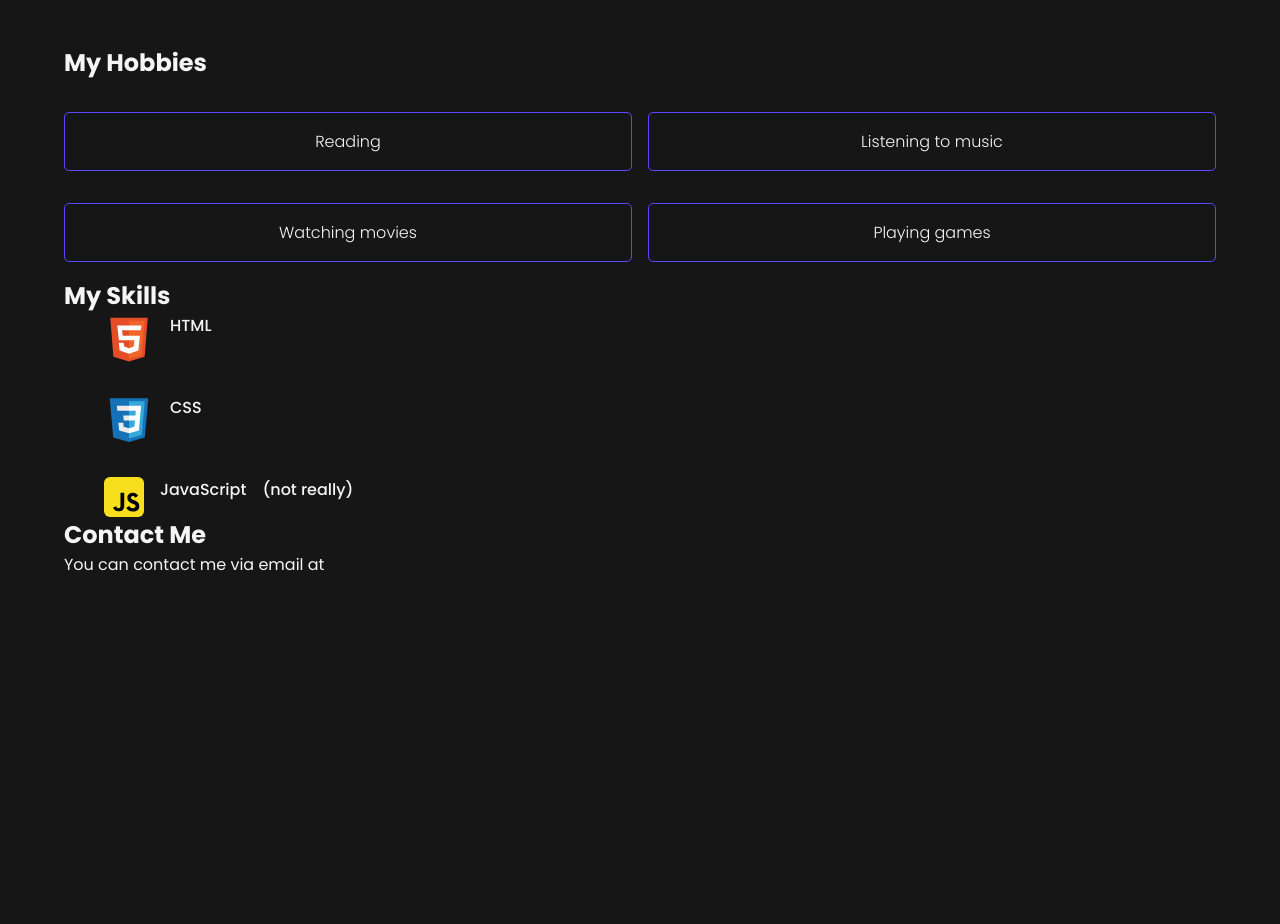
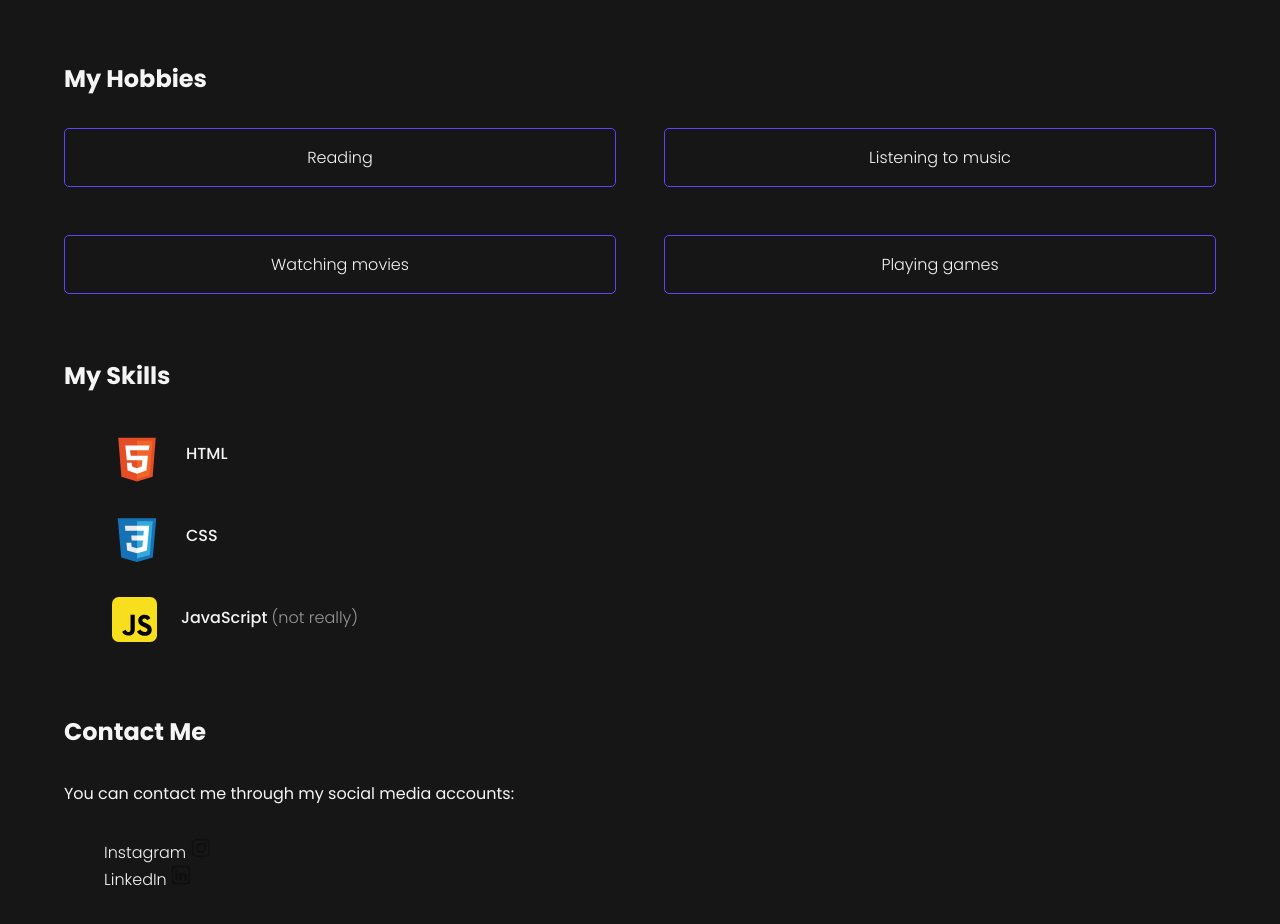
Before and after one commit to naddiyh/tespnyeka, a plain HTML site: page index.html in a window 1280 px wide. Shown: the part 901-1825 px from the top of the page. Before the commit the page ends 1510 px from the top, so only its background shows below. Drawn offline with Linux system fonts and the light colour scheme; a web font is replaced by a local one.

Commit message:
third commit

```diff
--- a/Web/style.css
+++ b/Web/style.css
@@ -27,6 +27,7 @@ h2.logo {
   -webkit-text-fill-color: transparent;
   background-clip: text;
 }
+
 .navbar-container nav ul {
   /*background-color: aliceblue;*/
   display: flex;
@@ -34,6 +35,7 @@ h2.logo {
   list-style: none;
   padding: 0;
 }
+
 .navbar-container a {
   text-decoration: none;
   color: #969799;
@@ -43,13 +45,14 @@ h2.logo {
   color: #a89bff;
   transition: all 0.5s ease-in-out;
 }
+
 span.name {
   font-family: "poppins", sans-serif;
-  transition: all 5s ease;
+  transition: all 4s ease;
 }
 
 span.name:hover {
-  animation: fontChange 2s infinite;
+  animation: fontChange 1s infinite;
   color: #5c45fd;
 }
 
@@ -89,13 +92,15 @@ main {
   justify-content: space-between;
   padding: 2rem 4rem;
 }
+
 h1 {
   font-size: 3rem;
   font-weight: bold;
   margin-bottom: 1rem;
 }
+
 .landing-page {
-  height: 70vh;
+  height: 80vh;
   /*background-color: aliceblue;*/
   display: flex;
   flex-direction: column;
@@ -103,81 +108,117 @@ h1 {
   align-items: center;
   gap: 0.1rem;
 }
+
 .landing-page p {
   font-size: 1.5rem;
   font-weight: 300;
 }
+
 .landing-page a {
   text-decoration: none;
   color: #969799;
 }
+
 .landing-page a:hover {
   color: #a89bff;
   transition: all 0.5s ease-in-out;
 }
+
 .about-me {
   display: flex;
   flex-direction: column;
   gap: 2rem;
-  margin-top: 4rem;
 }
+
 .about-me span {
   color: #969799;
   font-weight: 300;
 }
+
 .about-me span:hover {
   color: #a89bff;
   transition: all 0.5s ease-in-out;
 }
 
 .my-hobbies {
+  /* background-color: aliceblue; */
   display: flex;
   flex-direction: column;
   gap: 2rem;
   margin-top: 4rem;
 }
+
 .my-hobbies ul {
   padding: 0;
   margin: 0;
 }
 
 #card {
+  /* background-color: aliceblue; */
   display: grid;
   grid-template-columns: repeat(2, 1fr);
+  gap: 3rem;
+}
+
+#card p{
+  border:1px solid #5c45fd;
+  padding: 1rem;
+  text-align: center;
+  border-radius: 5px;
+  font-weight: 300;
+  transition: background-color 0.3s ease;
+}
+
+#card p:hover {
+  background-color: #5c45fd;
+  color: #f5f5f5;
+  transition: all 0.5s ease-in-out;
+}
+
+#my-skills{
+  /* background-color: aliceblue; */
+  display: flex;
+  flex-direction: column;
+  gap: 2rem;
+  margin-top: 2rem;
+}
+
+#my-skills ul {
+  display: flex;
+  flex-direction: column;
   gap: 1rem;
 }
 
-#card li {
-  gap: 20px;
-  border: #5c45fd 1px solid;
-  padding: 1rem;
-  margin-bottom: 1rem;
-  color: #969799;
-  font-weight: 300;
-  border-radius: 5px;
-  display: flex;
-  align-items: left;
-  justify-content: center;
-  transition: background-color 0.3s ease;
-  list-style: none;
-  font-weight: 300;
-}
-
-.my-hobbies ul li img {
-  display: none;
-  width: 50px;
-  height: 50px;
-  margin-right: 1rem;
-}
-#my-skills ul {
-  display: flex;
-  flex-direction: column;
-  gap: 2rem;
-}
 #my-skills ul li {
   display: flex;
   gap: 1rem;
   list-style: none;
   font-weight: 500;
+  padding: 0.5rem;
 
 }
+
+#my-skills ul li p{
+  padding: 0.5rem;
+}
+
+#my-skills ul li span {
+  color: #969799;
+  font-weight: 300;
+}
+
+#contact-me{
+  display: flex;
+  flex-direction: column;
+  gap: 2rem;
+  margin-top: 2rem;
+}
+
+#contact-me li{
+  font-weight: 300;
+  list-style: none;
+}
+
+#contact-me a{
+  text-decoration: none;
+}
--- a/index.html
+++ b/index.html
@@ -35,20 +35,13 @@
     </section>
     <section class="my-hobbies">
       <h2 id="my-hobbies">My Hobbies</h2>
-      <ul id="card">
-        <li>
-          <p>Reading</p>
-        </li>
-        <li>
-          <p>Listening to music</p>
-        </li>
-        <li>
-          <p>Watching movies</p>
-        </li>
-        <li>
-          <p>Playing games</p>
-        </li>
-      </ul>
+      <section class="card" id="card">
+        <p>Reading</p>
+        <p>Listening to music</p>
+        <p>Watching movies</p>
+        <p>Playing games</p>
+      </section>
+
     </section>
     <section id="my-skills">
       <h2 id="my-skills">My Skills</h2>
@@ -56,15 +49,15 @@
 
         <li>
           <img src="./image/html.svg" alt="HTML" width="50px" height="50px">
-          HTML
+          <p>HTML</p>
         </li>
         <li>
           <img src="./image/css-svgrepo-com.svg" alt="CSS" width="50px" height="50px">
-          CSS
+          <p>CSS</p>
         </li>
         <li>
-          <img src="./image/javascript-svgrepo-com.svg" width="40px" height="40px" alt="JavaScript">
-          JavaScript <span>(not really)</span>
+          <img src="./image/javascript-svgrepo-com.svg" width="45px" height="45px" alt="JavaScript">
+          <p>JavaScript <span>(not really)</span></p>
 
         </li>
       </ul>
@@ -72,7 +65,17 @@
     <section id="contact-me">
       <h2 id="contact-me">Contact Me</h2>
       <p>
-        You can contact me via email at
+        You can contact me through my social media accounts:
+      </p>
+      <ul>
+        <li>
+          <a href="https://www.instagram.com/ekaputridfyn/">Instagram</a>
+          <img src="./image/instagram.svg" alt="Instagram" width="20px" height="20px">
+        </li>
+        <li>
+          <a href="https://www.linkedin.com/in/eka-putri-difayanti-7b7b3b1b4/">LinkedIn</a>
+          <img src="./image/linkedin.svg" alt="LinkedIn" width="20px" height="20px">
+        </li>
   </main>
 </body>
 </html>
```
Also changed, not shown: image/instagram.svg (added), image/linkedin.svg (added).
